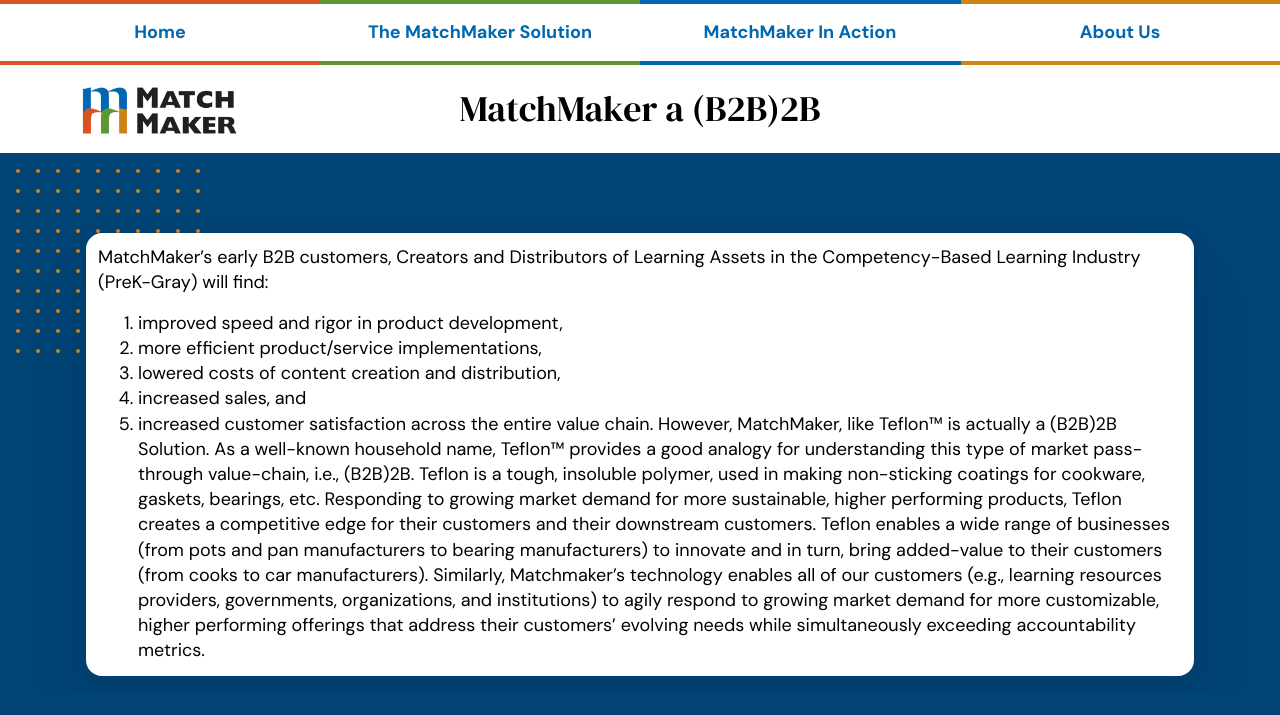
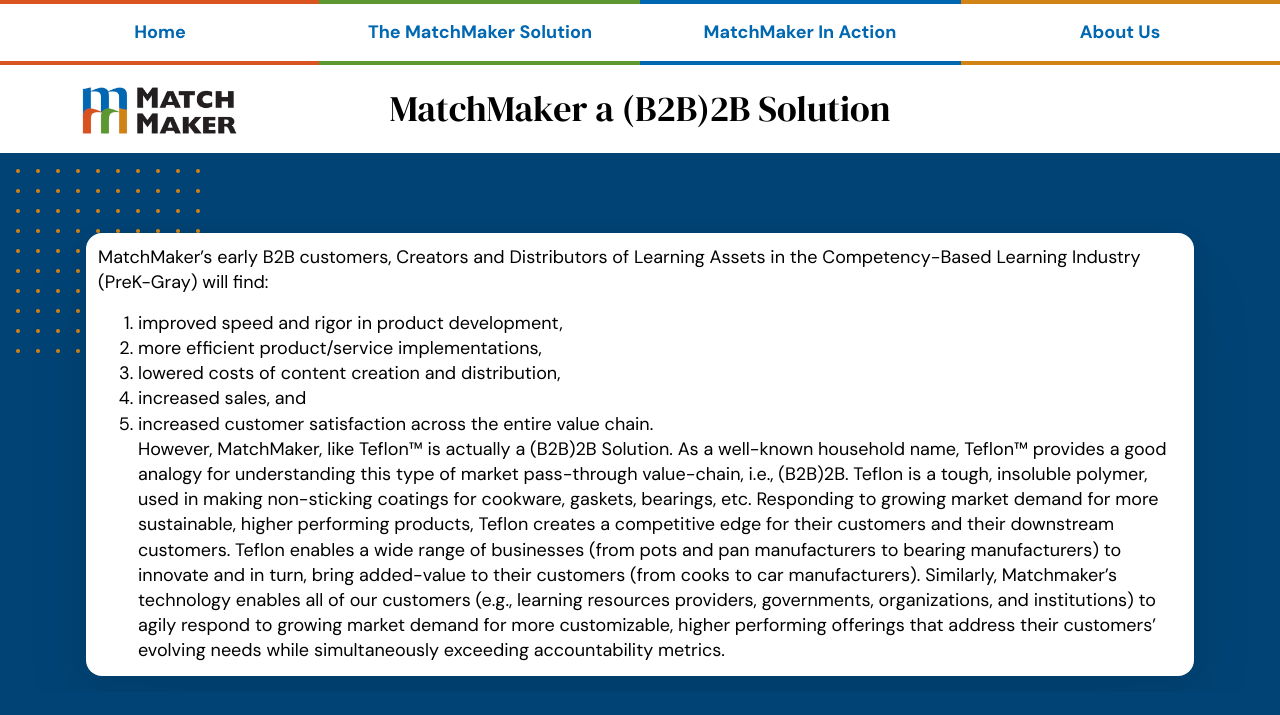
Before and after one commit to matchmakeredlabs/matchmakeredlabs.develop, a Jekyll site: the page built from _Solution/placeholder.md, in a window 1280 px wide. Shown: the top 715 px of the page. Built offline with Jekyll 4.4.1, drawn with Linux system fonts in a browser that asks for light colours.

Commit message:
Update placeholder.md

```diff
--- a/_Solution/placeholder.md
+++ b/_Solution/placeholder.md
@@ -1,5 +1,5 @@
 ---
-title: MatchMaker a (B2B)2B
+title: MatchMaker a (B2B)2B Solution
 menu: Benefits
 icon: Design/Image
 ordinal: 5
@@ -9,6 +9,6 @@
 2. more efficient product/service implementations,
 3. lowered costs of content creation and distribution,
 4. increased sales, and
-5. increased customer satisfaction across the entire value chain.
+5. increased customer satisfaction across the entire value chain.<br/>
 However, MatchMaker, like Teflon™ is actually a (B2B)2B Solution. As a well-known household name, Teflon™ provides a good analogy for understanding this type of market pass-through value-chain, i.e., (B2B)2B. Teflon is a tough, insoluble polymer, used in making non-sticking coatings for cookware, gaskets, bearings, etc. Responding to growing market demand for more sustainable, higher performing products, Teflon creates a competitive edge for their customers and their downstream customers. Teflon enables  a wide range of businesses (from pots and pan manufacturers to bearing manufacturers) to innovate and in turn, bring added-value to their customers (from cooks to car manufacturers).
 Similarly, Matchmaker’s technology enables all of our customers (e.g., learning resources providers, governments, organizations, and institutions) to agily respond to growing market demand for more customizable, higher performing offerings that address their customers’ evolving needs while simultaneously exceeding accountability metrics.
```
